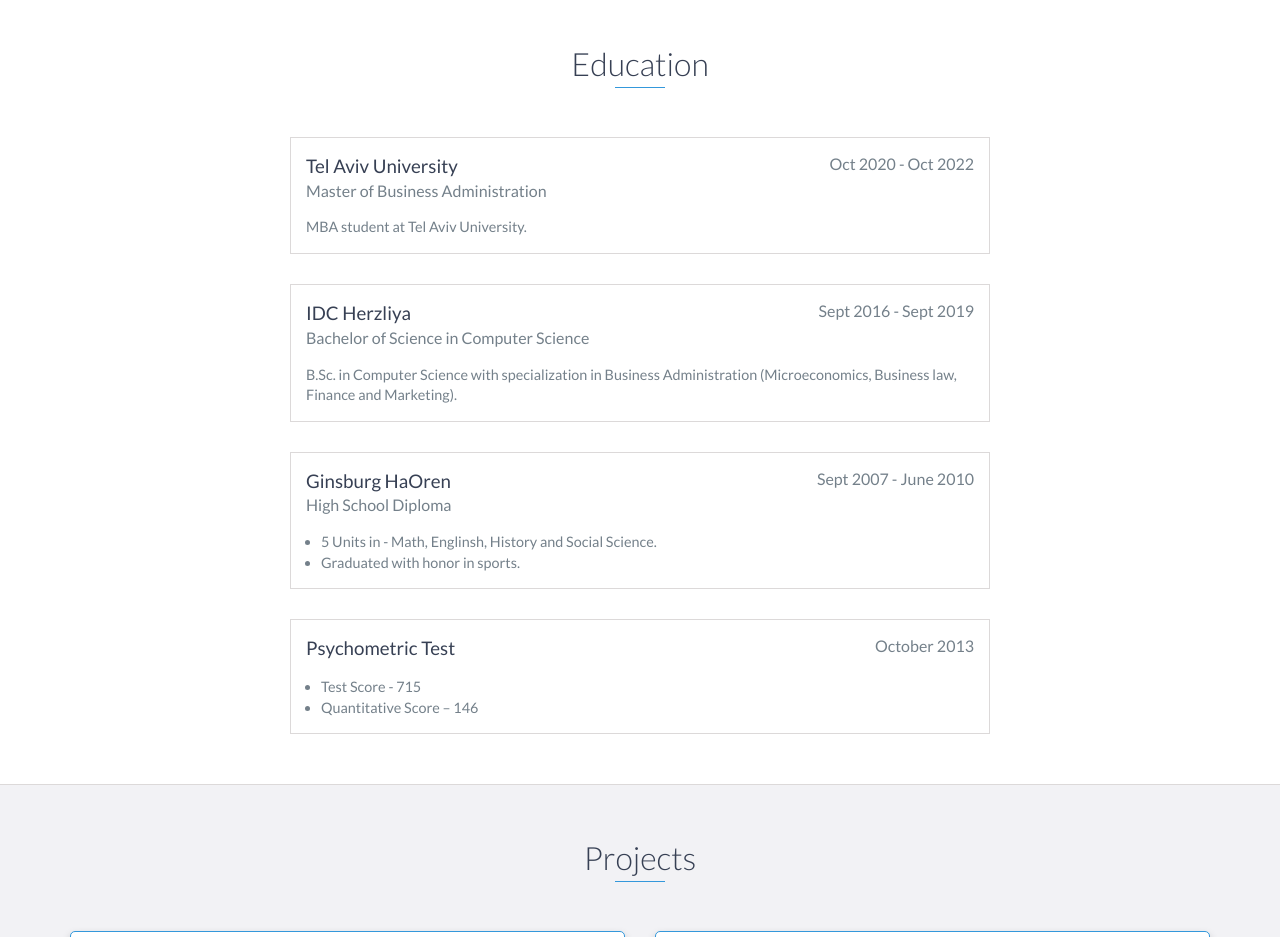
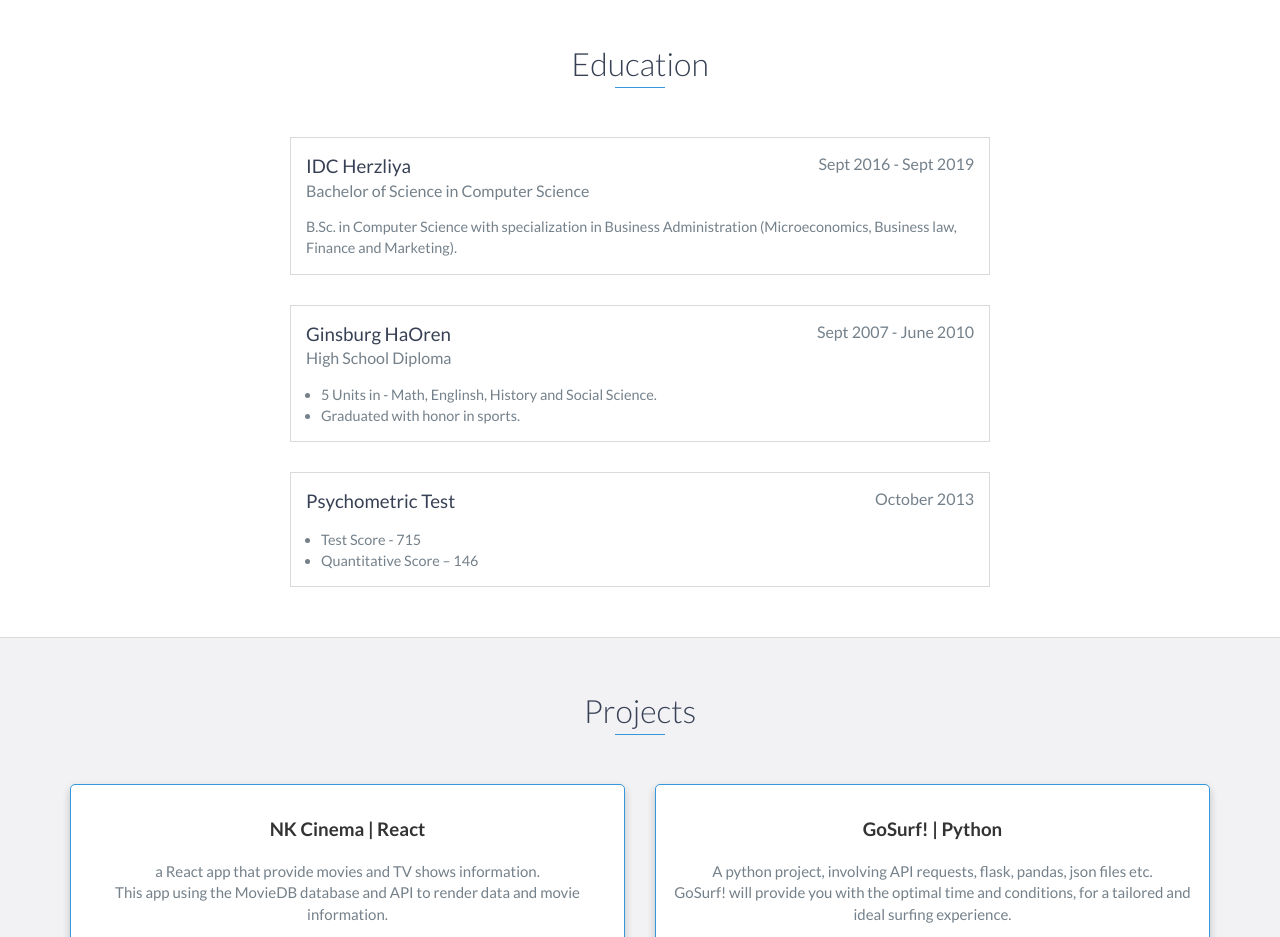
Before and after one commit to noamkanonich/My-Portfolio, a website: page index.html in a window 1280 px wide. Shown: the part 2000-2937 px from the top of the page. Drawn offline with nearby package versions, Linux system fonts and the light colour scheme.

Commit message:
forth commit

```diff
--- a/index.html
+++ b/index.html
@@ -131,15 +131,6 @@
 
     <div id="education">
         <h2 class="heading">Education</h2>
-        <div class="education-block">
-            <h3>Tel Aviv University</h3>
-            <span class="education-date">Oct 2020 - Oct 2022</span>
-            <h4>Master of Business Administration</h4>
-            <p>
-                MBA student at Tel Aviv University.
-            </p>
-        </div>
-        <!-- End .education-block -->
 
         <div class="education-block">
             <h3>IDC Herzliya</h3>
```
